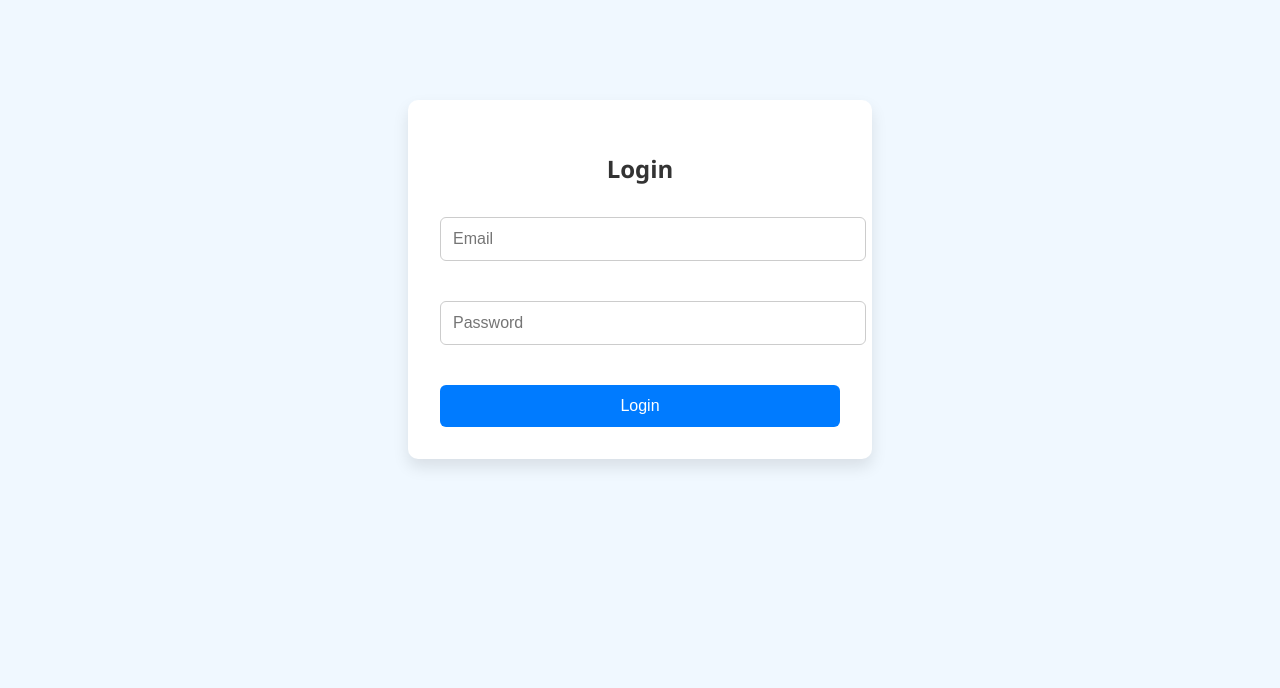
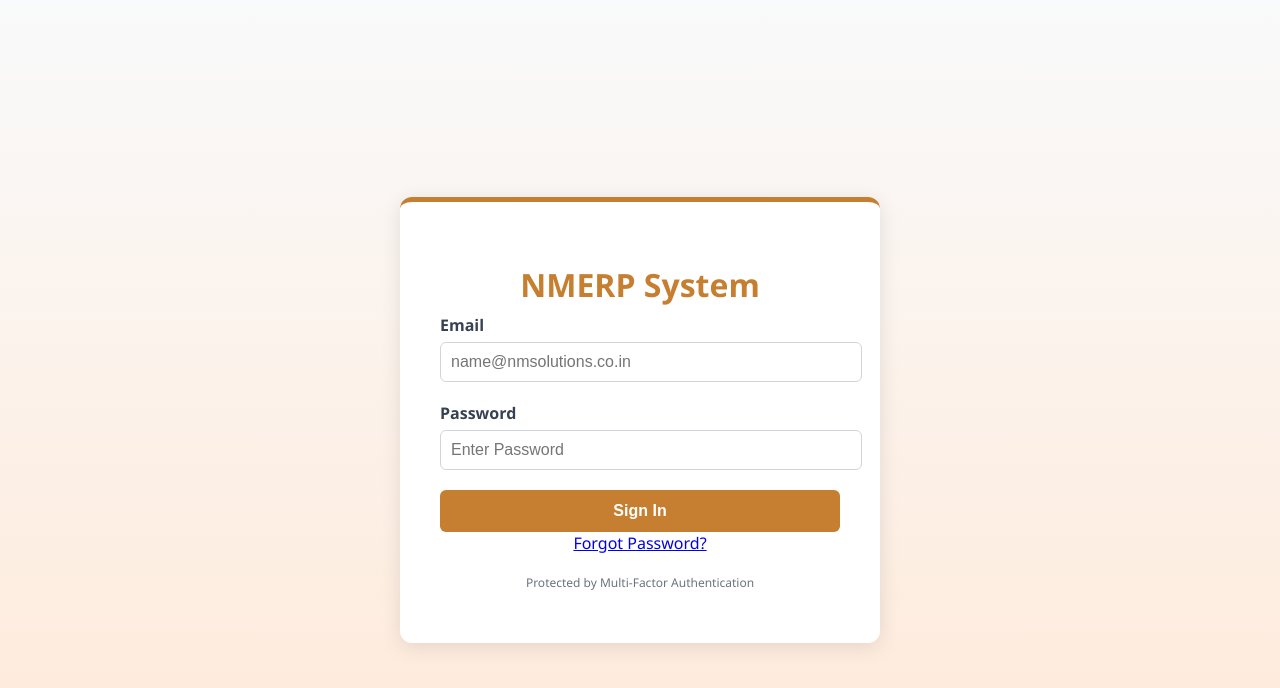
Before and after one commit to zareennutmeg/NM-ERPsystem, a React (Create React App) app: page / in a window 1280 px wide. Shown: the top 688 px of the page. Built offline with nearby package versions, Linux system fonts and the light colour scheme.

Commit message:
loginpageui

```diff
--- a/src/App.jsx
+++ b/src/App.jsx
@@ -1,6 +1,7 @@
 import React from 'react';
 import { BrowserRouter as Router, Routes, Route } from 'react-router-dom';
 import Login from './Login';
+import ForgotPassword from './ForgotPassword';
 import OtpPage from './OtpPage';
 import AdminDashboard from './components/AdminDashboard';
 import MemberDashboard from './components/MemberDashboard';
@@ -10,6 +11,7 @@ function App() {
     <Router>
       <Routes>
   <Route path="/" element={<Login />} />
+  <Route path="/forgot-password" element={<ForgotPassword />} />
   <Route path="/otp" element={<OtpPage />} />
   <Route path="/admin" element={<AdminDashboard />} />
   <Route path="/member" element={<MemberDashboard />} />
--- /dev/null
+++ b/src/ForgotPassword.jsx
@@ -0,0 +1,48 @@
+import React, { useState } from 'react';
+import { sendPasswordResetEmail } from 'firebase/auth';
+import { auth } from './firebase';
+import { Link } from 'react-router-dom';
+import './Login.css';
+
+function ForgotPassword() {
+  const [email, setEmail] = useState('');
+  const [message, setMessage] = useState('');
+
+  const handleReset = async (e) => {
+    e.preventDefault();
+    try {
+      await sendPasswordResetEmail(auth, email);
+      setMessage('Password reset email sent. Please check your inbox.');
+    } catch (error) {
+      console.error('Reset Password Error:', error);
+      setMessage('Failed to send reset email: ' + error.message);
+    }
+  };
+
+  return (
+    <div className="login-container">
+      <div className="login-card">
+        <h1 className="title">Forgot Password</h1>
+        <form onSubmit={handleReset} className="form">
+          <div className="form-group">
+            <label>Email</label>
+            <input
+              type="email"
+              placeholder="name@nmsolutions.co.in"
+              value={email}
+              onChange={(e) => setEmail(e.target.value)}
+              required
+            />
+          </div>
+          <button type="submit">Send Reset Email</button>
+        </form>
+        {message && <p className="message-text">{message}</p>}
+        <div className="forgot-password">
+          <Link to="/">Back to Login</Link>
+        </div>
+      </div>
+    </div>
+  );
+}
+
+export default ForgotPassword;
--- a/src/Login.css
+++ b/src/Login.css
@@ -1,47 +1,90 @@
 /* Login.css */
 
-form {
-  max-width: 400px;
-  margin: 80px auto;
-  padding: 2rem;
-  background-color: #ffffff;
-  box-shadow: 0 0 10px rgba(0, 0, 0, 0.1);
-  border-radius: 8px;
-  display: flex;
-  flex-direction: column;
-  gap: 1rem;
+body {
+  margin: 0;
   font-family: 'Segoe UI', Tahoma, Geneva, Verdana, sans-serif;
 }
 
-h2 {
-  text-align: center;
-  color: #333;
+.login-container {
+  display: flex;
+  justify-content: center;
+  align-items: center;
+  height: 100vh;
+  background: linear-gradient(to bottom, #f9fafb, #ffe8d6);
+  padding: 20px;
 }
 
-input {
-  padding: 0.75rem;
-  font-size: 1rem;
-  border: 1px solid #ccc;
-  border-radius: 6px;
-  outline: none;
-  transition: border-color 0.3s ease;
+.login-card {
+  background: white;
+  padding: 40px;
+  border-radius: 12px;
+  box-shadow: 0 4px 20px rgba(0, 0, 0, 0.1);
+  max-width: 400px;
+  width: 100%;
+  text-align: center;
+  border-top: 5px solid #c67f31; /* NutMeg color */
 }
 
-input:focus {
-  border-color: #007bff;
+.title {
+  font-size: 32px;
+  font-weight: bold;
+  color: #c67f31;
+  margin-bottom: 8px;
+}
+
+.subtitle {
+  font-size: 14px;
+  color: #6b7280;
+  margin-bottom: 24px;
+}
+
+.form {
+  text-align: left;
+}
+
+.form-group {
+  margin-bottom: 20px;
+}
+
+.form-group label {
+  display: block;
+  margin-bottom: 6px;
+  font-weight: 600;
+  color: #374151;
+}
+
+.form-group input {
+  width: 100%;
+  padding: 10px;
+  border: 1px solid #d1d5db;
+  border-radius: 6px;
+  font-size: 16px;
 }
 
 button {
-  padding: 0.75rem;
-  font-size: 1rem;
-  background-color: #007bff;
-  color: white;
+  width: 100%;
+  padding: 12px;
+  background-color: #c67f31;
   border: none;
   border-radius: 6px;
+  color: white;
+  font-size: 16px;
+  font-weight: 600;
   cursor: pointer;
-  transition: background-color 0.3s ease;
+  transition: 0.3s;
 }
 
 button:hover {
-  background-color: #0056b3;
+  background-color: #a56022;
 }
+
+button:disabled {
+  background-color: #e0b89b;
+  cursor: not-allowed;
+}
+
+.footer-text {
+  margin-top: 20px;
+  font-size: 12px;
+  color: #6b7280;
+}
--- a/src/Login.jsx
+++ b/src/Login.jsx
@@ -1,17 +1,18 @@
 import React, { useState } from 'react';
 import { signInWithEmailAndPassword } from 'firebase/auth';
-import { useNavigate } from 'react-router-dom';
+import { useNavigate, Link } from 'react-router-dom';
 import { auth } from './firebase';
 import './Login.css';
-
 
 function Login() {
   const [email, setEmail] = useState('');
   const [password, setPassword] = useState('');
+  const [isLoading, setIsLoading] = useState(false);
   const navigate = useNavigate();
 
   const handleLogin = async (e) => {
     e.preventDefault();
+    setIsLoading(true);
     try {
       await signInWithEmailAndPassword(auth, email, password);
       navigate('/otp');
@@ -19,15 +20,44 @@ function Login() {
       console.error('Firebase Login Error:', error);
       alert('Login failed: ' + error.message + '\nError Code: ' + error.code);
     }
+    setIsLoading(false);
   };
 
   return (
-    <form onSubmit={handleLogin}>
-      <h2>Login</h2>
-      <input type="email" placeholder="Email" value={email} onChange={e => setEmail(e.target.value)} />
-      <input type="password" placeholder="Password" value={password} onChange={e => setPassword(e.target.value)} />
-      <button type="submit">Login</button>
+    <div className="login-container">
+      <div className="login-card">
+        <h1 className="title">NMERP System</h1>
+        <form onSubmit={handleLogin} className="form">
+          <div className="form-group">
+            <label>Email</label>
+            <input
+              type="email"
+              placeholder="name@nmsolutions.co.in"
+              value={email}
+              onChange={(e) => setEmail(e.target.value)}
+              required
+            />
+          </div>
+          <div className="form-group">
+            <label>Password</label>
+            <input
+              type="password"
+              placeholder="Enter Password"
+              value={password}
+              onChange={(e) => setPassword(e.target.value)}
+              required
+            />
+          </div>
+          <button type="submit" disabled={isLoading}>
+            {isLoading ? 'Signing In...' : 'Sign In'}
+          </button>
         </form>
+        <div className="forgot-password">
+          <Link to="/forgot-password">Forgot Password?</Link>
+        </div>
+        <p className="footer-text">Protected by Multi-Factor Authentication</p>
+      </div>
+    </div>
   );
 }
 
--- a/src/OtpPage.css
+++ b/src/OtpPage.css
@@ -1,53 +1,44 @@
 /* OtpPage.css */
-
-body {
-  margin: 0;
-  padding: 0;
-  background-color: #eef2f5;
-  font-family: 'Segoe UI', Tahoma, Geneva, Verdana, sans-serif;
+.otp-container {
+  display: flex;
+  justify-content: center;
+  align-items: center;
+  height: 100vh;
+  background-color: #f5f7fa;
 }
 
-form {
-  max-width: 400px;
-  margin: 100px auto;
-  padding: 2rem;
-  background-color: #ffffff;
+.otp-card {
+  background: white;
+  padding: 40px;
   border-radius: 10px;
-  box-shadow: 0 8px 16px rgba(0, 0, 0, 0.1);
+  box-shadow: 0 0 20px rgba(0, 0, 0, 0.1);
   text-align: center;
+  width: 350px;
 }
 
-h2 {
-  color: #333;
-  margin-bottom: 1rem;
+.otp-input-section {
+  margin-top: 20px;
 }
 
-input {
+.otp-input {
+  padding: 10px;
   width: 100%;
-  padding: 0.75rem;
-  margin-bottom: 1.5rem;
+  margin-bottom: 15px;
   border: 1px solid #ccc;
-  border-radius: 6px;
-  font-size: 1rem;
-  outline: none;
+  border-radius: 5px;
+  font-size: 16px;
 }
 
-input:focus {
-  border-color: #007bff;
+.otp-button {
+  padding: 10px 20px;
+  background-color: #007bff;
+  color: white;
+  border: none;
+  border-radius: 5px;
+  font-size: 16px;
+  cursor: pointer;
 }
 
-button {
-  width: 100%;
-  padding: 0.75rem;
-  font-size: 1rem;
-  background-color: #007bff;
-  color: #ffffff;
-  border: none;
-  border-radius: 6px;
-  cursor: pointer;
-  transition: background-color 0.3s ease;
-}
-
-button:hover {
+.otp-button:hover {
   background-color: #0056b3;
 }
--- a/src/OtpPage.jsx
+++ b/src/OtpPage.jsx
@@ -65,23 +65,26 @@ const handleOtpSubmit = async () => {
   if (loading) return <div>Loading...</div>;
 
   return (
-  <div>
+    <div className="otp-container">
+      <div className="otp-card">
         <h2>OTP Verification</h2>
         <p>Email: {email}</p>
 
         {!otpSent ? (
-        <button onClick={sendOtp}>Send OTP</button>
+          <button className="otp-button" onClick={sendOtp}>Send OTP</button>
         ) : (
-        <div>
+          <div className="otp-input-section">
             <input
               type="text"
               value={otp}
               onChange={(e) => setOtp(e.target.value)}
               placeholder="Enter OTP"
+              className="otp-input"
             />
-          <button onClick={handleOtpSubmit}>Verify OTP</button>
+            <button className="otp-button" onClick={handleOtpSubmit}>Verify OTP</button>
           </div>
         )}
+      </div>
     </div>
   );
 }
```
Lines whose indentation alone changed are shown as unchanged.
